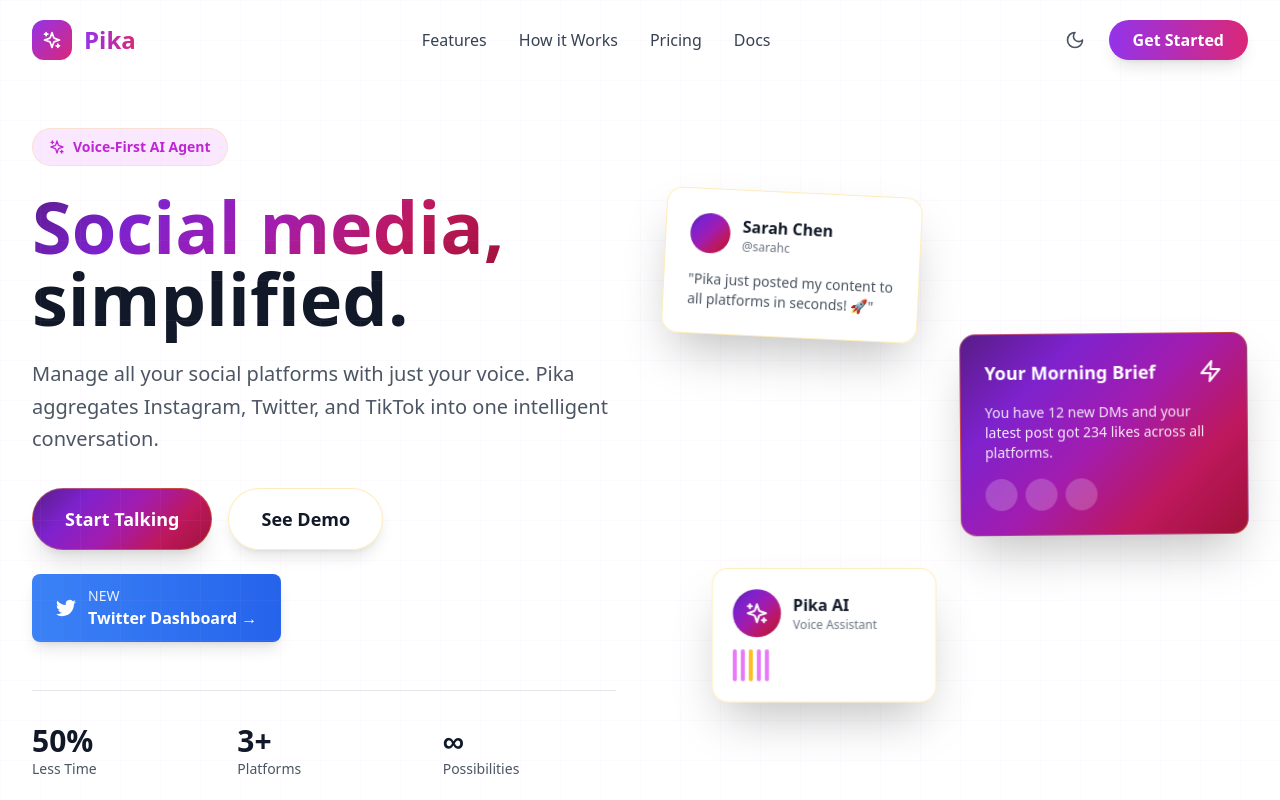
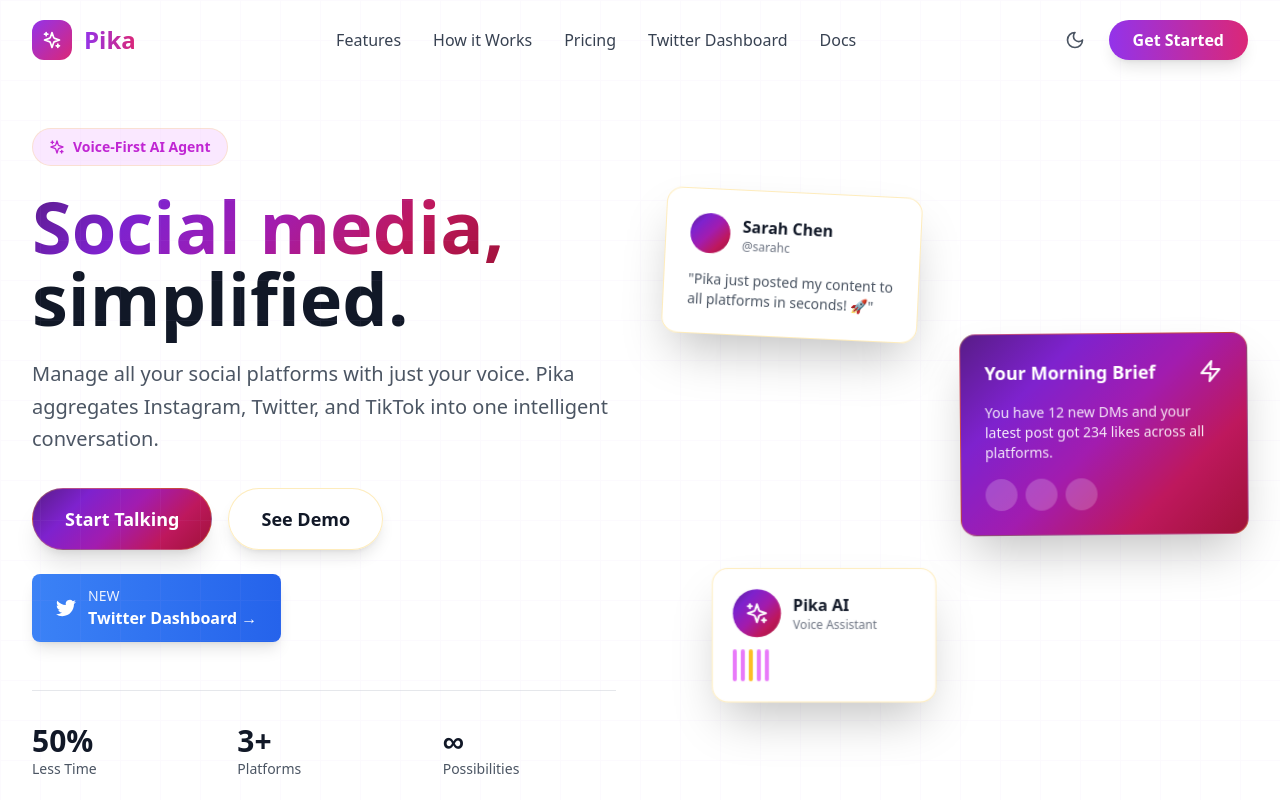
Before and after one commit to OneTeraByte7/Pika, a Next.js app in the folder client/: page /landing in a window 1280 px wide. Shown: the top 800 px of the page. Built offline with nearby package versions, Linux system fonts and the light colour scheme.

Commit message:
navigation

```diff
--- a/client/src/components/Navbar.js
+++ b/client/src/components/Navbar.js
@@ -40,6 +40,7 @@
     { label: 'Features', href: '#features' },
     { label: 'How it Works', href: '#how-it-works' },
     { label: 'Pricing', href: '#pricing' },
+    { label: 'Twitter Dashboard', href: '/social-dashboard' },
     { label: 'Docs', href: '/docs' },
   ];
 
```
